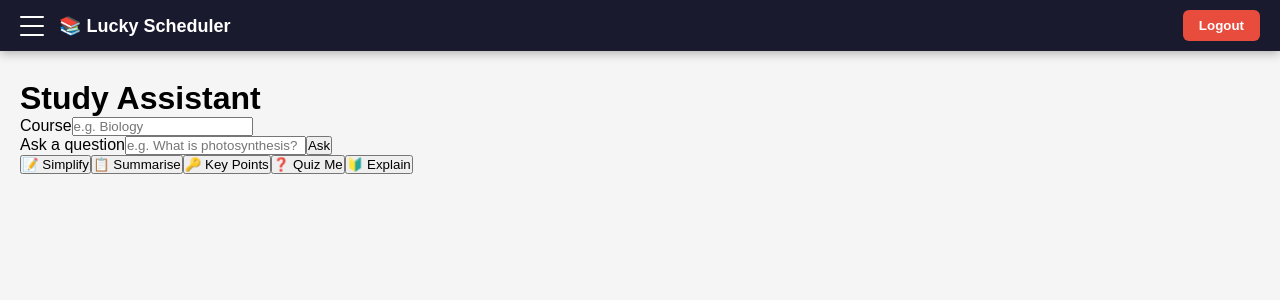
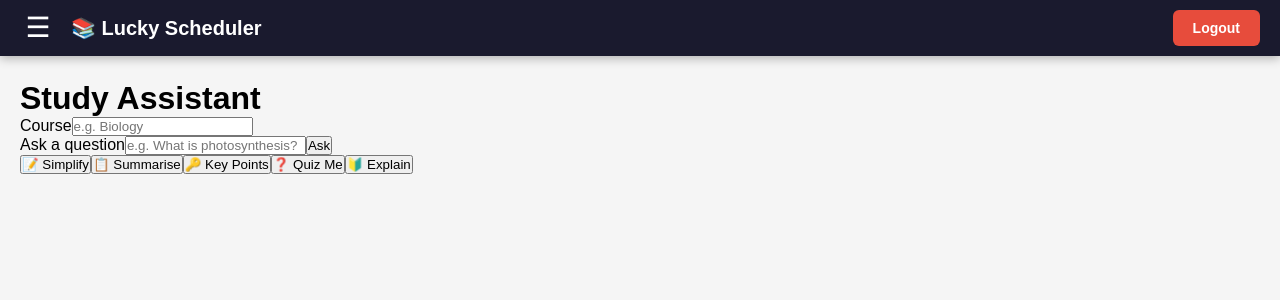
Before and after one commit to Adera2005/lucky-scheduler-frontend, a React app: page /assistant in a window 1280 px wide. Shown: the top 300 px of the page. Built offline with nearby package versions, Linux system fonts and the light colour scheme; the HTML template or start-up script is replaced by a standard one.

Commit message:
Fixed burger menu animation and navbar styling

```diff
--- a/src/components/Navigationbar.jsx
+++ b/src/components/Navigationbar.jsx
@@ -24,33 +24,49 @@ function Navigationbar({ onMenuClick, isOpen }) {
       boxShadow: "0 2px 10px rgba(0,0,0,0.3)",
     }}>
       <div style={{ display: "flex", alignItems: "center", gap: "15px" }}>
-        <div onClick={onMenuClick} style={{ cursor: "pointer", width: "24px", height: "20px", display: "flex", flexDirection: "column", justifyContent: "space-between" }}>
+
+        <div onClick={onMenuClick} style={{ cursor: "pointer", width: "36px", height: "36px", position: "relative" }}>
+
+          {/* Hamburger — fades out */}
           <span style={{
-            display: "block", height: "2px", background: "white", borderRadius: "2px",
-            transform: isOpen ? "rotate(45deg) translateY(9px)" : "rotate(0)",
-            transition: "all 0.3s ease"
-          }}></span>
+            position: "absolute",
+            top: "50%",
+            left: "50%",
+            transform: "translate(-50%, -50%)",
+            color: "white",
+            fontSize: "28px",
+            opacity: isOpen ? 0 : 1,
+            transition: "opacity 0.3s ease",
+            lineHeight: 1,
+          }}>☰</span>
+
+          {/* X — fades in */}
           <span style={{
-            display: "block", height: "2px", background: "white", borderRadius: "2px",
-            opacity: isOpen ? 0 : 1,
-            transition: "all 0.3s ease"
-          }}></span>
-          <span style={{
-            display: "block", height: "2px", background: "white", borderRadius: "2px",
-            transform: isOpen ? "rotate(-45deg) translateY(-9px)" : "rotate(0)",
-            transition: "all 0.3s ease"
-          }}></span>
+            position: "absolute",
+            top: "50%",
+            left: "50%",
+            transform: "translate(-50%, -50%)",
+            color: "white",
+            fontSize: "28px",
+            opacity: isOpen ? 1 : 0,
+            transition: "opacity 0.6s ease",
+            lineHeight: 1,
+          }}>✕</span>
+
         </div>
-        <h2 style={{ color: "white", margin: 0, fontSize: "18px" }}>📚 Lucky Scheduler</h2>
+
+        <h2 style={{ color: "white", margin: 0, fontSize: "20px" }}>📚 Lucky Scheduler</h2>
       </div>
+
       <button onClick={logout} style={{
         background: "#e74c3c",
         color: "white",
         border: "none",
-        padding: "8px 16px",
+        padding: "10px 20px",
         cursor: "pointer",
         borderRadius: "6px",
-        fontWeight: "bold"
+        fontWeight: "bold",
+        fontSize: "14px",
       }}>
         Logout
       </button>
```
